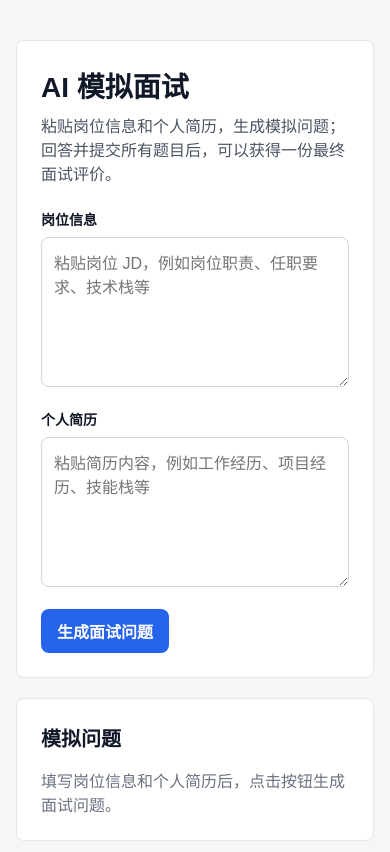
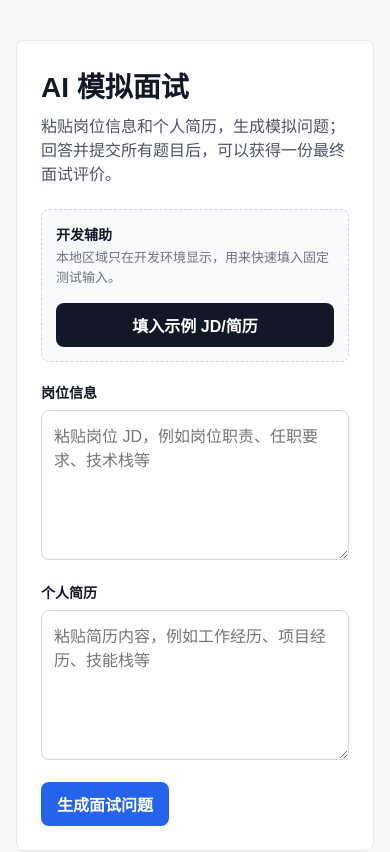
Before and after one commit to Clark-Zhou/AI-Interviewer, a Next.js app: page / in a window 390 px wide. Shown: the top 852 px of the page. Built offline with nearby package versions, Linux system fonts and the light colour scheme.

Commit message:
新增开发环境：仅在开发环境会显示一个“开发辅助”区域，有按钮填入示例JD/简历

```diff
--- a/app/globals.css
+++ b/app/globals.css
@@ -60,6 +60,41 @@ h2 {
 .subtitle {
   margin: 0 0 24px;
   color: #4b5563;
+}
+
+/* 开发辅助区：仅在本地开发环境显示，用于快速填充测试输入。 */
+.dev-helper {
+  align-items: center;
+  background: #f9fafb;
+  border: 1px dashed #cbd5e1;
+  border-radius: 8px;
+  display: flex;
+  gap: 16px;
+  justify-content: space-between;
+  margin-bottom: 20px;
+  padding: 14px;
+}
+
+.dev-helper-title {
+  font-size: 14px;
+  font-weight: 700;
+  margin: 0 0 4px;
+}
+
+.dev-helper-description {
+  color: #6b7280;
+  font-size: 13px;
+  line-height: 1.5;
+  margin: 0;
+}
+
+.secondary-button {
+  background: #111827;
+  flex-shrink: 0;
+}
+
+.secondary-button:hover {
+  background: #374151;
 }
 
 /* 表单输入区。 */
@@ -290,6 +325,15 @@ button:disabled {
 }
 
 @media (max-width: 720px) {
+  .dev-helper {
+    align-items: stretch;
+    flex-direction: column;
+  }
+
+  .secondary-button {
+    width: 100%;
+  }
+
   .evaluation-grid {
     grid-template-columns: 1fr;
   }
--- a/components/InterviewSimulator.js
+++ b/components/InterviewSimulator.js
@@ -16,6 +16,45 @@
 import { useState } from 'react';
 import { evaluateInterview, generateInterviewQuestions } from '../lib/client/interviewApi';
 
+const isDevelopment = process.env.NODE_ENV === 'development';
+
+const SAMPLE_JOB_INFO = `岗位名称：AI 产品经理实习生
+
+岗位职责：
+1. 参与 AI 面试训练产品的需求分析、用户流程设计和功能验收。
+2. 协助梳理岗位 JD、简历内容和面试问题之间的匹配逻辑。
+3. 与前端和后端开发协作，推动 MVP 功能快速落地。
+4. 参与 Prompt 调优、AI 返回结果评估和 bad case 复盘。
+
+任职要求：
+1. 对 AI 产品、Prompt Engineering 或求职面试场景有兴趣。
+2. 能够拆解用户需求，写出清晰的产品文档和验收标准。
+3. 具备基本技术理解能力，能和工程师沟通接口、数据结构和异常情况。
+4. 有独立项目、实习经历或校园项目经验者优先。`;
+
+const SAMPLE_RESUME = `姓名：张同学
+目标岗位：AI 产品经理实习生
+
+教育背景：
+某大学 信息管理与信息系统 本科
+
+项目经历：
+AI Interview Simulator 独立项目
+- 设计一个基于岗位 JD 和个人简历生成模拟面试问题的 MVP。
+- 拆分前端输入、后端 API、Prompt 管理、AI 返回解析和结果展示模块。
+- 使用 Next.js 和 DeepSeek API 跑通从生成问题到最终评价的核心流程。
+
+实习经历：
+互联网产品实习生
+- 参与 AI 销售助手项目，整理用户需求和常见问答场景。
+- 协助测试 RAG 检索效果，记录模型回答不准确的 bad case。
+- 根据测试结果调整 Prompt 结构，提高回答稳定性。
+
+技能能力：
+- 产品能力：需求分析、竞品分析、流程设计、PRD 写作。
+- 技术理解：JavaScript、React、Next.js、基础 API 调用。
+- AI 相关：Prompt Engineering、AI 返回 JSON 结构设计、基础模型效果评估。`;
+
 // 前端主组件：负责收集输入、生成问题、提交回答，并展示最终评价。
 export default function InterviewSimulator() {
   const [jobInfo, setJobInfo] = useState('');
@@ -29,6 +68,19 @@ export default function InterviewSimulator() {
   const [isEvaluating, setIsEvaluating] = useState(false);
   const [error, setError] = useState('');
   const [evaluationError, setEvaluationError] = useState('');
+
+  // 开发辅助：填入固定示例输入，并清空上一轮生成结果，方便反复测试主流程。
+  const handleFillSampleInputs = () => {
+    setJobInfo(SAMPLE_JOB_INFO);
+    setResume(SAMPLE_RESUME);
+    setQuestions([]);
+    setAnswers({});
+    setSubmittedAnswers({});
+    setAnswerErrors({});
+    setEvaluation(null);
+    setError('');
+    setEvaluationError('');
+  };
 
   // 根据已提交回答计算答题进度，只统计当前问题列表里的题目。
   const totalQuestionCount = questions.length;
@@ -155,6 +207,18 @@ export default function InterviewSimulator() {
         <p className="subtitle">
           粘贴岗位信息和个人简历，生成模拟问题；回答并提交所有题目后，可以获得一份最终面试评价。
         </p>
+
+        {isDevelopment && (
+          <div className="dev-helper">
+            <div>
+              <p className="dev-helper-title">开发辅助</p>
+              <p className="dev-helper-description">本地区域只在开发环境显示，用来快速填入固定测试输入。</p>
+            </div>
+            <button type="button" className="secondary-button" onClick={handleFillSampleInputs}>
+              填入示例 JD/简历
+            </button>
+          </div>
+        )}
 
         <div className="field">
           <label htmlFor="job">岗位信息</label>
```
